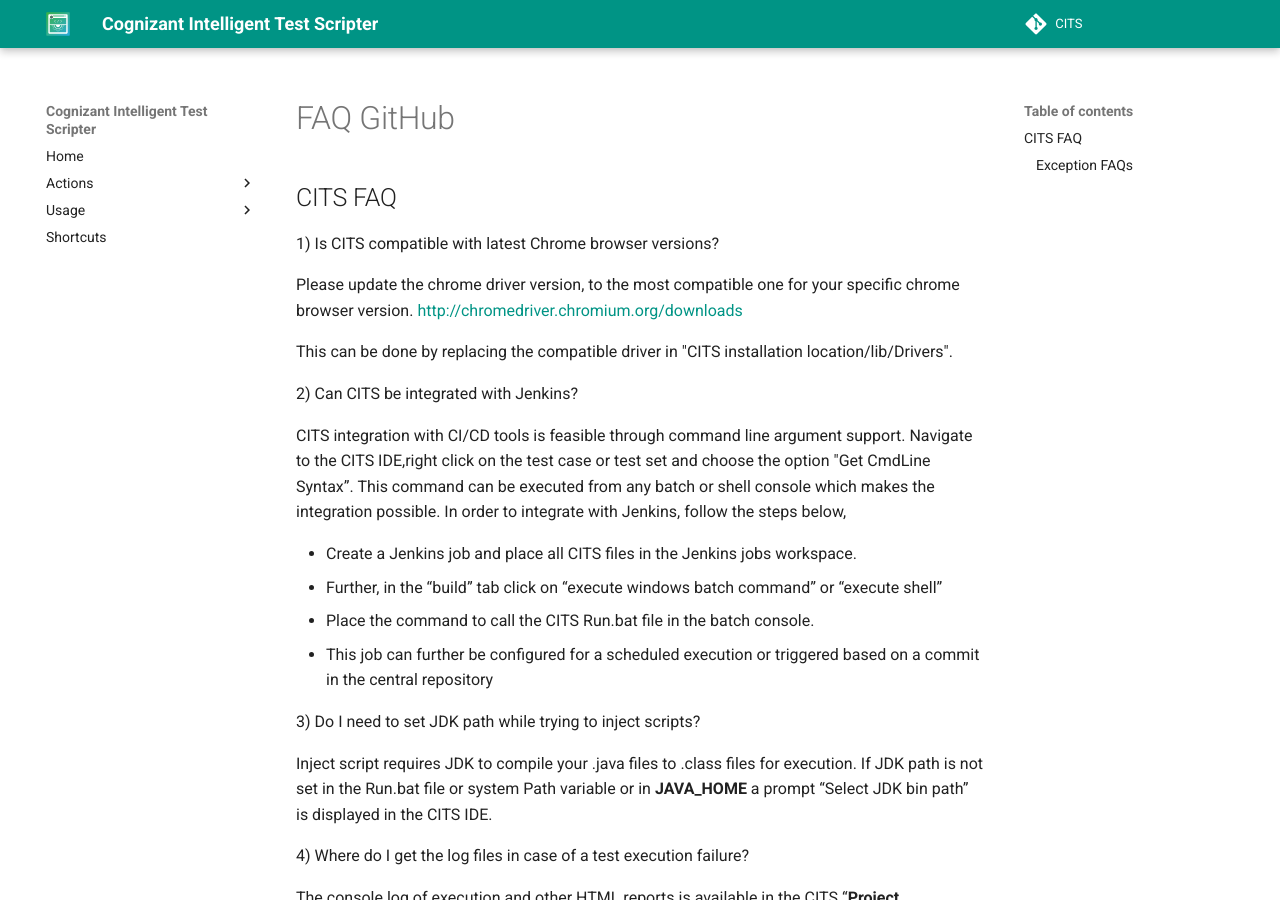
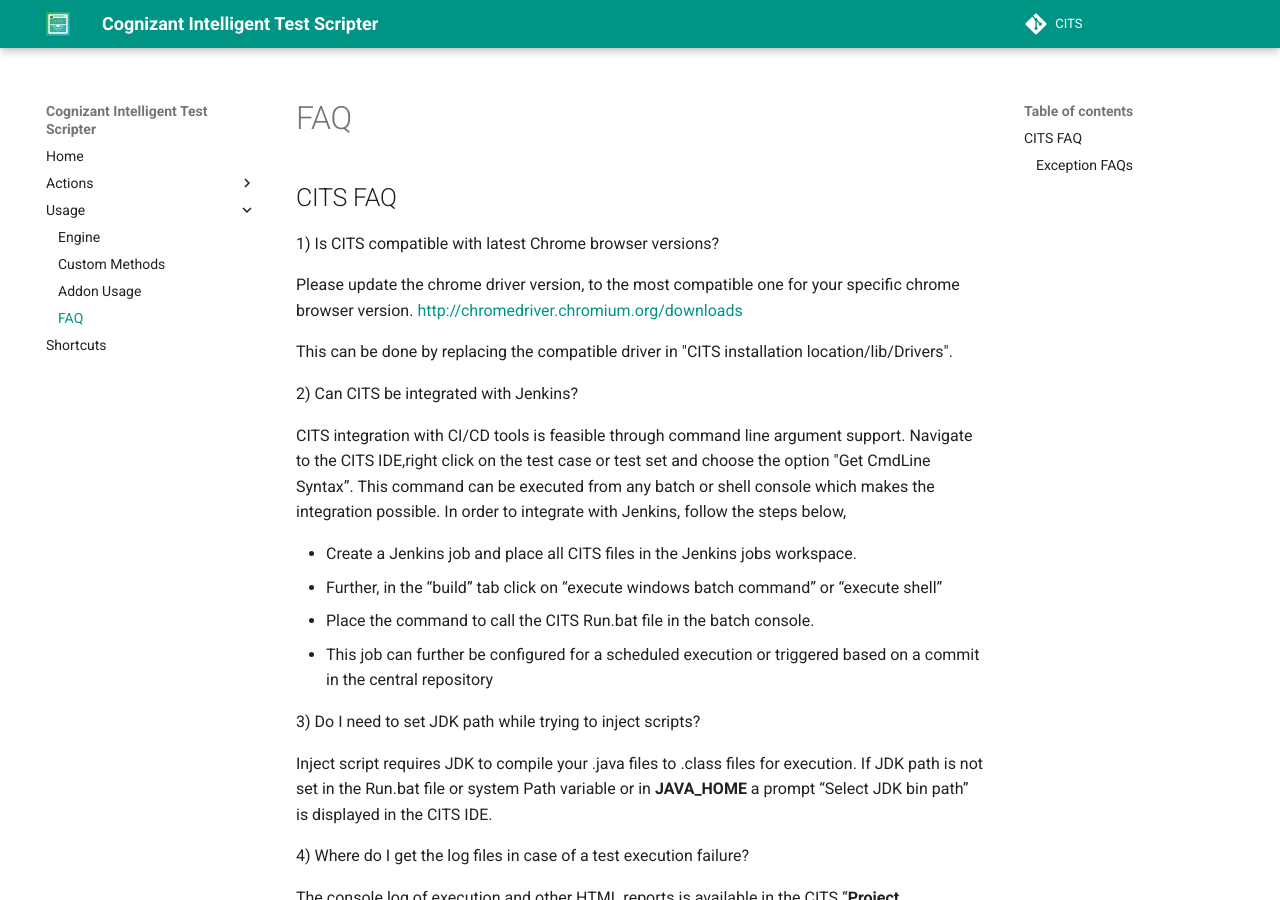
Before and after one commit to CognizantQAHub/Cognizant-Intelligent-Test-Scripter-Helpdoc, an MkDocs documentation site: the page built from docs/faq/FAQ_GitHub.md, in a window 1280 px wide and 900 px high. Built offline with MkDocs 1.6.1 and Material for MkDocs 9.7.7, drawn with Linux system fonts in a browser that asks for light colours; comment, search, counter and statistics services are not loaded; old or Windows-style settings are respelled for this version of MkDocs.

Commit message:
Update mkdocs.yml

```diff
--- a/mkdocs.yml
+++ b/mkdocs.yml
@@ -17,6 +17,7 @@
     - Engine: faq/engine.md
     - Custom Methods: faq/customfunction.md
     - Addon Usage: faq/addon.md
+    - FAQ: faq/FAQ_GitHub.md
 
 - Shortcuts: shortcuts.md
 
```
